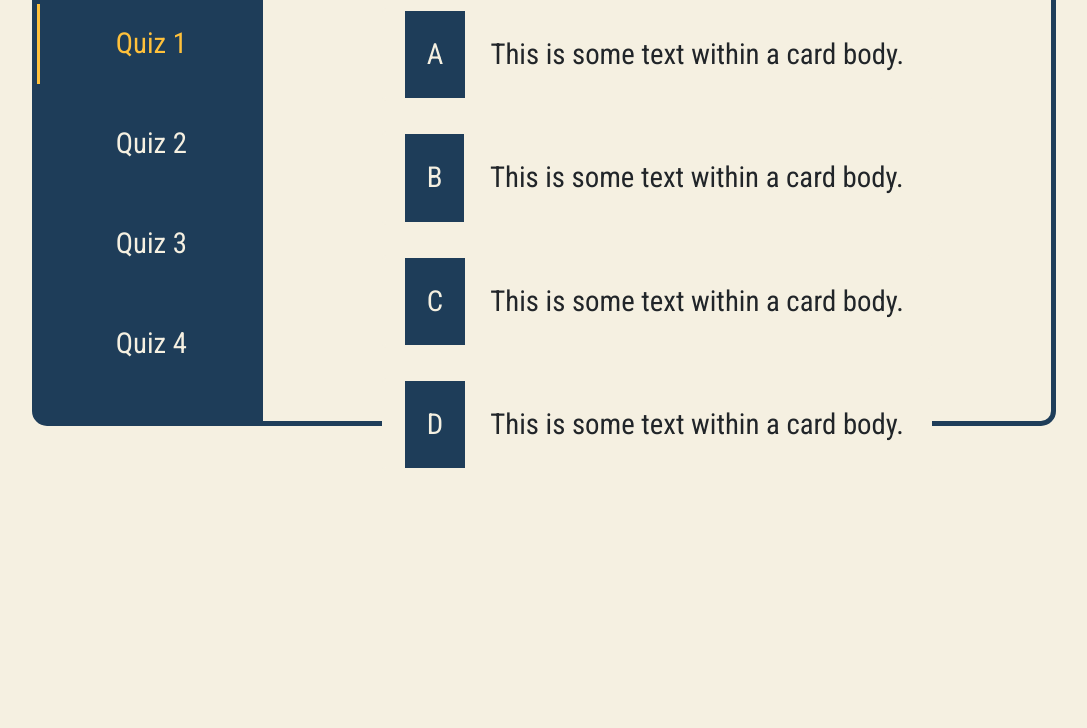
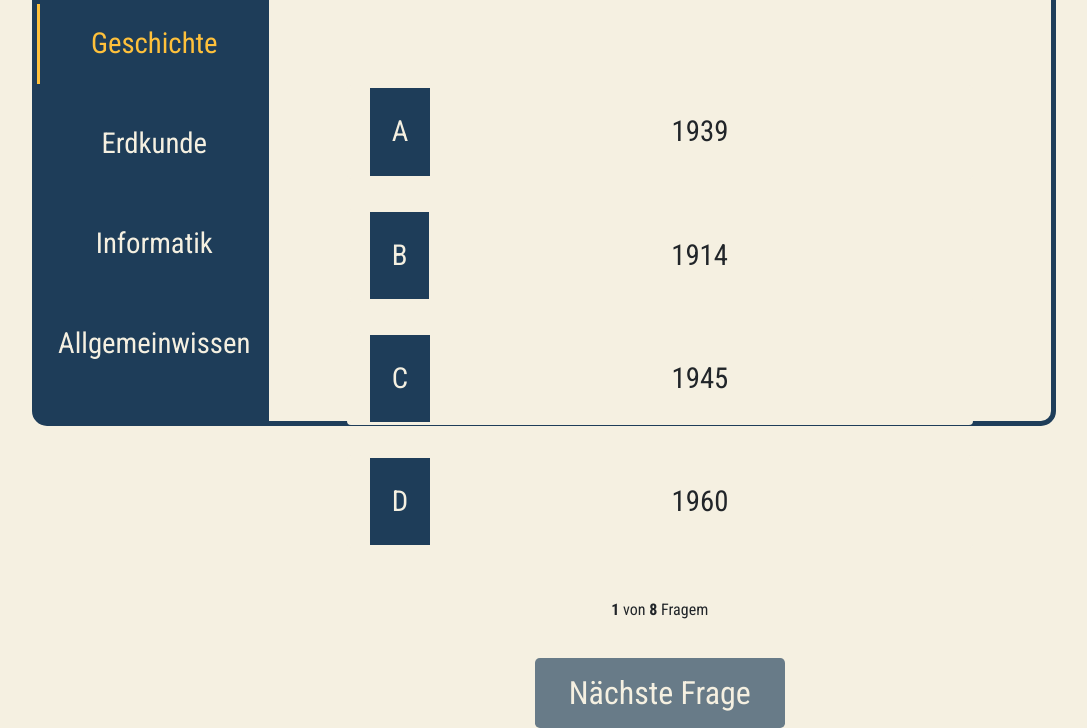
Before and after one commit to KeavJoh/QizApp, a plain HTML site: page quiz_one.html in a window 1280 px wide. Shown: the part 294-1022 px from the top of the page, without its empty margins (96-1183 px from the left). Before the commit the page ends 800 px from the top, so only its background shows below. Drawn offline with nearby package versions, Linux system fonts and the light colour scheme.

Commit message:
first quiz and js code added

```diff
--- a/quiz_one.html
+++ b/quiz_one.html
@@ -9,6 +9,7 @@
     <meta name="viewport" content="width=device-width, initial-scale=1.0">
     <link rel="stylesheet" href="style/style.css">
     <script src="script/script.js"></script>
+    <script src="script/question.js"></script>
 
     <!-- CSS Bootstrap -->
     <link href="https://cdn.jsdelivr.net/npm/bootstrap@5.1.3/dist/css/bootstrap.min.css" rel="stylesheet"
@@ -31,43 +32,67 @@
 
 
 
-<body>
+<body onload="initHistory()">
 
     <div class="head-div">
         <div class="quiz">
             <div class="sidebar">
-                <img src="logo_icons/logo_robot_shine.png" alt="">
+                <a href="index.html"><img src="logo_icons/logo_robot_shine.png" alt=""></a>
                 <hr>
-                <a href="quiz_one.html" class="nav-side nav-active">Quiz 1</a>
-                <a href="quiz_two.html" class="nav-side">Quiz 2</a>
-                <a href="quiz_three.html" class="nav-side">Quiz 3</a>
-                <a href="quiz_four.html" class="nav-side">Quiz 4</a>
+                <a href="quiz_one.html" class="nav-side nav-active">Geschichte</a>
+                <a href="quiz_two.html" class="nav-side">Erdkunde</a>
+                <a href="quiz_three.html" class="nav-side">Informatik</a>
+                <a href="quiz_four.html" class="nav-side">Allgemeinwissen</a>
             </div>
-            <div class="content">
-                <h2>Frage?</h2>
-                <div class="card card-quest">
-                    <span>A</span>
-                    <div class="card-body">
-                        This is some text within a card body.
+            <div class="content" id="question-cards">
+                <div class="progress">
+                    <div class="progress-bar" role="progressbar" style="width: 0%;" aria-valuenow="25" aria-valuemin="0"
+                        aria-valuemax="100" id="progress-bar">
                     </div>
                 </div>
-                <div class="card card-quest">
-                    <span>B</span>
-                    <div class="card-body">
-                        This is some text within a card body.
+                <h2 id="question-text">Frage?</h2>
+                <div class="card card-quest" id="1" onclick="answer(1)">
+                    <span>A</span>
+                    <div class="card-body" id="answer-a">
                     </div>
                 </div>
-                <div class="card card-quest">
-                    <span>C</span>
-                    <div class="card-body">
-                        This is some text within a card body.
+                <div class="card card-quest" id="2" onclick="answer(2)">
+                    <span>B</span>
+                    <div class="card-body" id="answer-b">
                     </div>
                 </div>
-                <div class="card card-quest">
+                <div class="card card-quest" id="3" onclick="answer(3)">
+                    <span>C</span>
+                    <div class="card-body" id="answer-c">
+                    </div>
+                </div>
+                <div class="card card-quest" id="4" onclick="answer(4)">
                     <span>D</span>
-                    <div class="card-body">
-                        This is some text within a card body.
+                    <div class="card-body" id="answer-d">
                     </div>
+                </div>
+                <div id="counter">
+                    <p><b id="start-value">1</b> von <b id="value-quiz">5</b> Fragem</p>
+                </div>
+                <div>
+                    <button type="button" class="btn btn-secondary btn-lg btn-quiz" id="btn-next" disabled
+                        onclick="nextQuestion()">Nächste Frage</button>
+                </div>
+            </div>
+            <div class="content" id="end-screen" style="display: none;">
+                <div class="progress">
+                    <div class="progress-bar" role="progressbar" style="width: 0%;" aria-valuenow="25" aria-valuemin="0"
+                        aria-valuemax="100" id="progress-bar-end">
+                    </div>
+                </div>
+                <img src="logo_icons/cup.png" alt="">
+                <h2>Herzlichen Glückwunch!</h2>
+                <h3>Du hast <b id="end-right-questions">XXX</b> von <b id="end-all-questions">XXX</b> Fragen vom
+                    Geschichte-Quiz richtig beantwortet!</h3>
+                <div class="end-buttons">
+                    <a href="index.html"><button
+                            class="btn btn-secondary btn-lg btn-quiz btn-end">Hauptmenü</button></a>
+                    <button class="btn btn-secondary btn-lg btn-quiz btn-end" onclick="restartQuiz()">Neustart</button>
                 </div>
             </div>
         </div>
--- /dev/null
+++ b/script/question.js
@@ -0,0 +1,90 @@
+let historyQuestions = [
+    {
+        "question": "In welchem Jahr Begann der Zweite Weltkrieg?",
+        "answer_1": "1939",
+        "answer_2": "1914",
+        "answer_3": "1945",
+        "answer_4": "1960",
+        "right": 1
+    },
+    {
+        "question": "Im Zuge welcher Revolution wurde Ludwig XVI. zum Tode verurteilt und hingerichtet?",
+        "answer_1": "Amerikanische Revolution",
+        "answer_2": "Japanische Revolution",
+        "answer_3": "Französische Revolution",
+        "answer_4": "Deutsche Revolution",
+        "right": 3
+    },
+    {
+        "question": "Wer war der erste Bundeskanzler der Bundesrepublik Deutschland?",
+        "answer_1": "Willy Brandt",
+        "answer_2": "Konrad Adenauer",
+        "answer_3": "Helmut Schmidt",
+        "answer_4": "Ludwig Erhard",
+        "right": 2
+    },
+    {
+        "question": "Was kauften die USA im Jahre 1867 vom Russischen Kaiserreich?",
+        "answer_1": "Haiti",
+        "answer_2": "Alaska",
+        "answer_3": "Malediven",
+        "answer_4": "Grönland",
+        "right": 2
+    },
+    {
+        "question": "In welchem Jahr wurde die NATO gegründet?",
+        "answer_1": "1924",
+        "answer_2": "1950",
+        "answer_3": "1949",
+        "answer_4": "1974",
+        "right": 3
+    },
+    {
+        "question": "Wer gilt als Erfinder des modernen Buchdrucks mit beweglichen Metalllettern und der Druckerpresse?",
+        "answer_1": "Johannes Gutenberg",
+        "answer_2": "Papst Franziskus",
+        "answer_3": "Ludwig Erhard",
+        "answer_4": "Gregor Mendel",
+        "right": 1
+    },
+    {
+        "question": "Wer führte 1914 ein Attentat auf Erzherzog Franz Ferdinand durch?",
+        "answer_1": "Gavrilo Princip",
+        "answer_2": "Kaiser Wilhelm II",
+        "answer_3": "Alfred Graf von Schlieffen",
+        "answer_4": "Theobald von Bethmann Hollweg",
+        "right": 1
+    },
+    {
+        "question": "Was wurde im Mittelalter zur Verhütung verwendet?",
+        "answer_1": "Naturdarm",
+        "answer_2": "Socken",
+        "answer_3": "Handschuhe",
+        "answer_4": "Es gab keine",
+        "right": 1
+    }
+];
+
+let geographyQuestions = [
+
+]
+
+let computerQuestions = [
+
+]
+
+let generalQuestions = [
+
+]
+
+
+
+
+// {
+//     "question": "",
+//     "answer_1": "",
+//     "answer_2": "",
+//     "answer_3": "",
+//     "answer_4": "",
+//     "right":
+// },
--- a/script/script.js
+++ b/script/script.js
@@ -0,0 +1,83 @@
+let currentQuestion = 0;
+let rightQuestions = 0;
+let audioCorrect = new Audio('../sounds/correct.mp3');
+let audioFail = new Audio('../sounds/fail.wav');
+let audioWin = new Audio('../sounds/win.mp3')
+
+
+function initHistory() {
+    document.getElementById('value-quiz').innerHTML = historyQuestions.length;
+
+    showQuestion();
+}
+
+function showQuestion() {
+
+    if (currentQuestion >= historyQuestions.length) {
+        document.getElementById('question-cards').style = 'display: none;';
+        document.getElementById('end-screen').style = '';
+        document.getElementById('end-all-questions').innerHTML = historyQuestions.length;
+        document.getElementById('end-right-questions').innerHTML = rightQuestions;
+        audioWin.play();
+        document.getElementById('progress-bar-end').style = `width: 100%`
+    } else {
+        let question = historyQuestions[currentQuestion];
+        let progress = Math.round(currentQuestion / historyQuestions.length * 100);
+        let questValue = document.getElementById('start-value').innerHTML = currentQuestion +1;
+
+        document.getElementById('progress-bar').style = `width: ${progress}%`
+        document.getElementById('question-text').innerHTML = question['question']
+        document.getElementById('answer-a').innerHTML = question['answer_1']
+        document.getElementById('answer-b').innerHTML = question['answer_2']
+        document.getElementById('answer-c').innerHTML = question['answer_3']
+        document.getElementById('answer-d').innerHTML = question['answer_4']
+    }
+
+}
+
+function answer(select) {
+    let question = historyQuestions[currentQuestion];
+    let rightAnswer = question['right'];
+
+    if (select == rightAnswer) {
+        console.log('Richtig');
+        document.getElementById(select).classList.add('bg-right');
+        audioCorrect.play();
+        rightQuestions++;
+    } else {
+        console.log('Falsch');
+        document.getElementById(select).classList.add('bg-false');
+        document.getElementById(rightAnswer).classList.add('bg-right');
+        audioFail.play();
+    }
+
+    document.getElementById('btn-next').disabled = false;
+}
+
+function nextQuestion() {
+    currentQuestion++;
+    document.getElementById('btn-next').disabled = true;
+    resetAnswer();
+    addValueQuizQestion()
+    showQuestion();
+}
+
+function resetAnswer() {
+    for (let i = 1; i <= 4; i++) {
+        document.getElementById(`${i}`).classList.remove('bg-right', 'bg-false');
+    }
+
+}
+
+function addValueQuizQestion() {
+    let questValue = document.getElementById('start-value').innerHTML = currentQuestion + 1;
+}
+
+function restartQuiz() {
+    document.getElementById('question-cards').style = '';
+    document.getElementById('end-screen').style = 'display: none;';
+
+    currentQuestion = 0;
+    rightQuestions = 0;
+    initHistory();
+}
--- a/style/style.css
+++ b/style/style.css
@@ -19,16 +19,19 @@ body {
 
 h1 {
     font-size: 4em !important;
+    color: #1e3d59;
 }
 
 h2 {
     font-size: 3.5em !important;
+    color: #1e3d59;
 }
 
 .head-div {
     height: 100vh;
     width: 100%;
     display: flex;
+    flex-direction: column;
     justify-content: center;
     align-items: center;
 }
@@ -87,7 +90,6 @@ h2 {
     flex-direction: column;
     align-items: center;
     width: 100%;
-    padding: 50px;
 }
 
 .content img {
@@ -132,3 +134,57 @@ h2 {
 .content h2 {
     margin-bottom: 100px;
 }
+
+#counter {
+    margin-top: 20px;
+}
+
+.btn-quiz {
+    margin-top: 20px;
+    width: 250px;
+    background-color: #1e3d59 !important;
+    font-size: 2em !important;
+    color: #f5f0e1 !important;
+    border: 3px solid transparent !important;
+    transition: all 225ms ease-in-out !important;
+}
+
+.btn-quiz:hover {
+    border: 3px solid #ffc13b !important;
+    transition: all 225ms ease-in-out !important;
+}
+
+.dp-none {
+    display: none;
+}
+
+.bg-right {
+    border: 3px solid #1e3d59 !important;
+    background-color: #ffc13b !important;
+}
+
+.bg-false {
+    border: 3px solid #1e3d59 !important;
+    background-color: #ff6e40 !important;
+}
+
+.btn-end {
+    margin-top: 50px;
+}
+
+#end-screen h2 {
+    margin-bottom: 50px;
+}
+
+.progress {
+    height: 20px !important;
+    width: 100%;
+    border-radius: unset !important;
+    border-top-right-radius: 10px !important;
+    margin-bottom: 60px;
+    background-color: #f5f0e1 !important;
+}
+
+.progress-bar {
+    background-color: #ff6e40 !important;
+}
```
Also changed, not shown: index.html (+5 -5 lines), quiz_four.html (+5 -5 lines), quiz_three.html (+5 -5 lines), quiz_two.html (+5 -5 lines), logo_icons/cup.png (added), 3 other files.
